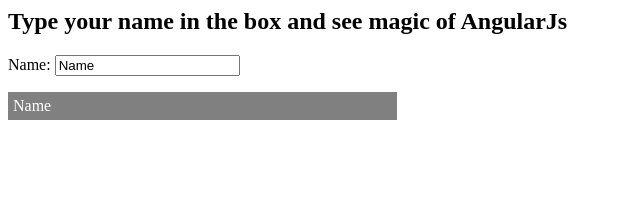
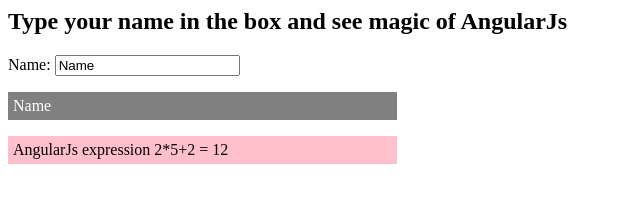
Before and after one commit to sanjaymundhra/angular-js, a plain HTML site: page index.html in a window 1280 px wide. Shown: the whole page, without its empty margins (0-640 px from the left). Drawn offline with nearby package versions, Linux system fonts and the light colour scheme.

Commit message:
adds anularjs expressions

```diff
--- a/css/style.css
+++ b/css/style.css
@@ -5,3 +5,8 @@
 	width: 30%;
 	padding: 5px;
 }
+.display-expression{
+	background-color: pink;
+	width: 30%;
+	padding: 5px;
+}
--- a/index.html
+++ b/index.html
@@ -16,6 +16,8 @@
 		</p>
 		<!-- ng-bind directive binds application data to html view -->
 		<p class="display-data" data-ng-bind="name"></p>
+		<!-- angularjs expressions are written in {{}} -->
+		<p class="display-expression">AngularJs expression 2*5+2 = {{2*5+2}}</p>
 	</div>
 </body>
 </html>
```
